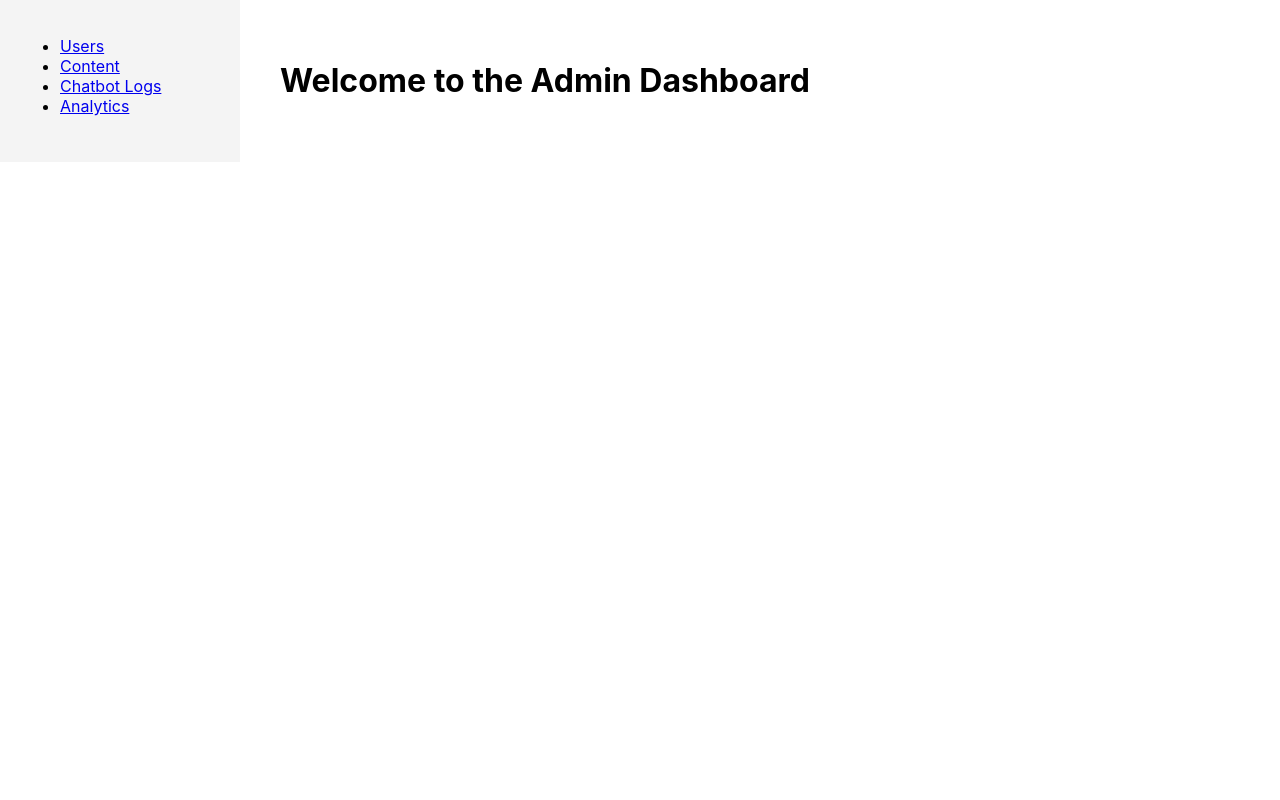
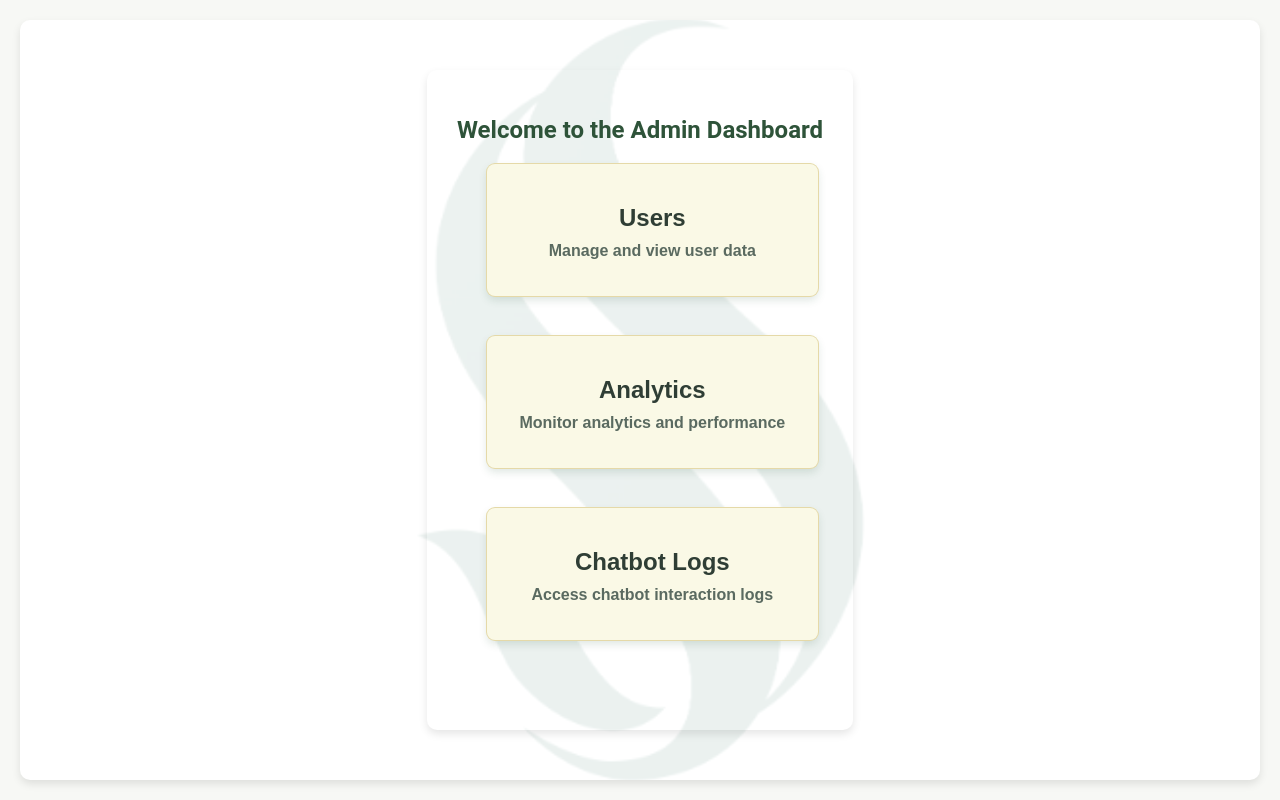
Before and after one commit to Sac-State-Mobile-App-The-Nest/SAC-LIFE, a React (Create React App) app in the folder admin-web/: page / in a window 1280 px wide. Built offline with nearby package versions, Linux system fonts and the light colour scheme.

Commit message:
Refixed some issues and conflcits in on mainContent.js

```diff
--- a/admin-web/src/App.css
+++ b/admin-web/src/App.css
@@ -1,14 +1,62 @@
+/* App.css */
+
+body {
+  font-family: Arial, sans-serif;
+  margin: 0;
+  background-color: #f7f8f5; /* Subtle, light gray-green */
+}
+
 .dashboard {
   display: flex;
+  height: 100vh;
+  background-color: #f7f8f5;
+  position: relative;
+  overflow: hidden;
 }
 
-nav {
-  width: 200px;
-  background-color: #f4f4f4;
-  padding: 20px;
+.fade-in {
+  opacity: 0;
+  animation: fadeIn 0.5s ease-in forwards;
+}
+
+@keyframes fadeIn {
+  from {
+    opacity: 0;
+  }
+  to {
+    opacity: 1;
+  }
 }
 
 .main-content {
   flex: 1;
-  padding: 20px;
+  padding: 30px;
+  background-color: white;
+  border-radius: 10px;
+  margin: 20px;
+  box-shadow: 0 4px 8px rgba(0, 0, 0, 0.1);
+  position: relative;
+  z-index: 2;
+  overflow: hidden;
 }
+
+.main-content::before {
+  content: "";
+  position: absolute;
+  top: 50%;
+  left: 50%;
+  width: 1000px;
+  height: 1000px;
+  background-image: url('../images/sac-state-logo.png');
+  background-size: contain;
+  background-repeat: no-repeat;
+  background-position: center;
+  transform: translate(-50%, -50%);
+  opacity: 0.08;
+  z-index: -1;
+}
+
+h1 {
+  font-size: 24px;
+  color: #2e5339; /* Dark green aligned with Sac State theme */
+}
--- a/admin-web/src/App.js
+++ b/admin-web/src/App.js
@@ -1,25 +1,20 @@
 import React from 'react';
 import { BrowserRouter as Router, Route, Routes } from 'react-router-dom';
-import Sidebar from './components/sidebar';
 import MainContent from './components/mainContent';
 import Users from './components/Users';
-import Content from './components/Content.js';
 import ChatbotLogs from './components/Chatbotlogs.js';
 import Analytics from './components/Analytics.js';
-import './App.css';
+import './css/App.css';
 
 function App() {
   return (
     <Router>
-    <div className="dashboard">
-      <Sidebar />
+      <div className="dashboard fade-in"> {/* Add fade-in class here */}
         <div className="main-content">
           <Routes>
             <Route path="/Users" element={<Users />} />
-          <Route path="/Content" element={<Content />} />
             <Route path="/Chatbotlogs" element={<ChatbotLogs />} />
             <Route path="/Analytics" element={<Analytics />} />
-          {/* Default route */}
             <Route path="/" element={<MainContent />} />
           </Routes>
         </div>
--- a/admin-web/src/components/Users.js
+++ b/admin-web/src/components/Users.js
@@ -1,4 +1,5 @@
 import React, { useState, useEffect } from 'react';
+import '../css/Users.css';
 
 function Users() {
   const [users, setUsers] = useState([]);
@@ -32,7 +33,7 @@ function Users() {
         });
 
         if (response.ok) {
-          setUsers(users.filter((user) => user.std_id !== id)); // Update state to remove the deleted user
+          setUsers(users.filter((user) => user.std_id !== id));
           alert('Student deleted successfully');
         } else {
           alert('Failed to delete student');
@@ -44,15 +45,15 @@ function Users() {
   };
 
   return (
-    <div>
+    <div className="users-container">
       <h2>Users</h2>
-      <table>
+      <table className="users-table">
         <thead>
           <tr>
             <th>Name</th>
             <th>Middle Name</th>
             <th>Last Name</th>
-            <th>Email </th>
+            <th>Email</th>
             <th>Actions</th>
           </tr>
         </thead>
@@ -63,7 +64,7 @@ function Users() {
               <td>{user.m_name}</td>
               <td>{user.l_name}</td>
               <td>{user.email}</td>
-              <td>
+              <td className="users-buttons">
                 <button>Edit</button>
                 <button onClick={() => handleDelete(user.std_id)}>Delete</button>
               </td>
--- a/admin-web/src/components/mainContent.js
+++ b/admin-web/src/components/mainContent.js
@@ -1,9 +1,23 @@
 import React from 'react';
+import { Link } from 'react-router-dom'; // Import Link for navigation
+import Card from './Card';
+import '../css/MainContent.css';
 
 function MainContent() {
   return (
     <div className="main-content">
       <h1>Welcome to the Admin Dashboard</h1>
+      <div className="dashboard-cards">
+        <Link to="/Users" style={{ textDecoration: 'none' }}>
+          <Card title="Users" content="Manage and view user data" />
+        </Link>
+        <Link to="/Analytics" style={{ textDecoration: 'none' }}>
+          <Card title="Analytics" content="Monitor analytics and performance" />
+        </Link>
+        <Link to="/Chatbotlogs" style={{ textDecoration: 'none' }}>
+          <Card title="Chatbot Logs" content="Access chatbot interaction logs" />
+        </Link>
+      </div>
     </div>
   );
 }
```
Also changed, not shown: admin-web/src/css/Users.css (line endings or trailing spaces). Lines whose indentation alone changed are shown as unchanged.
